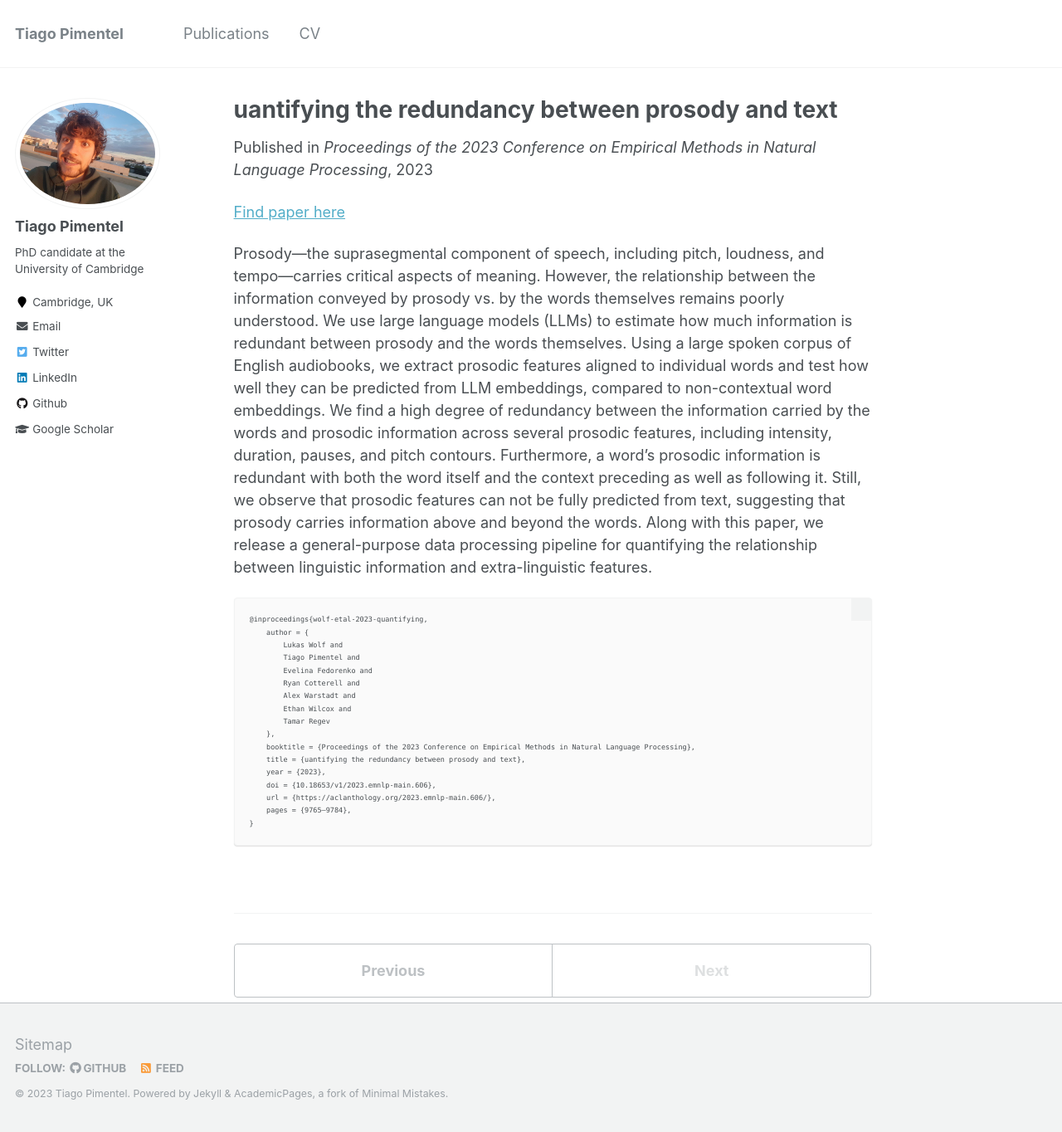
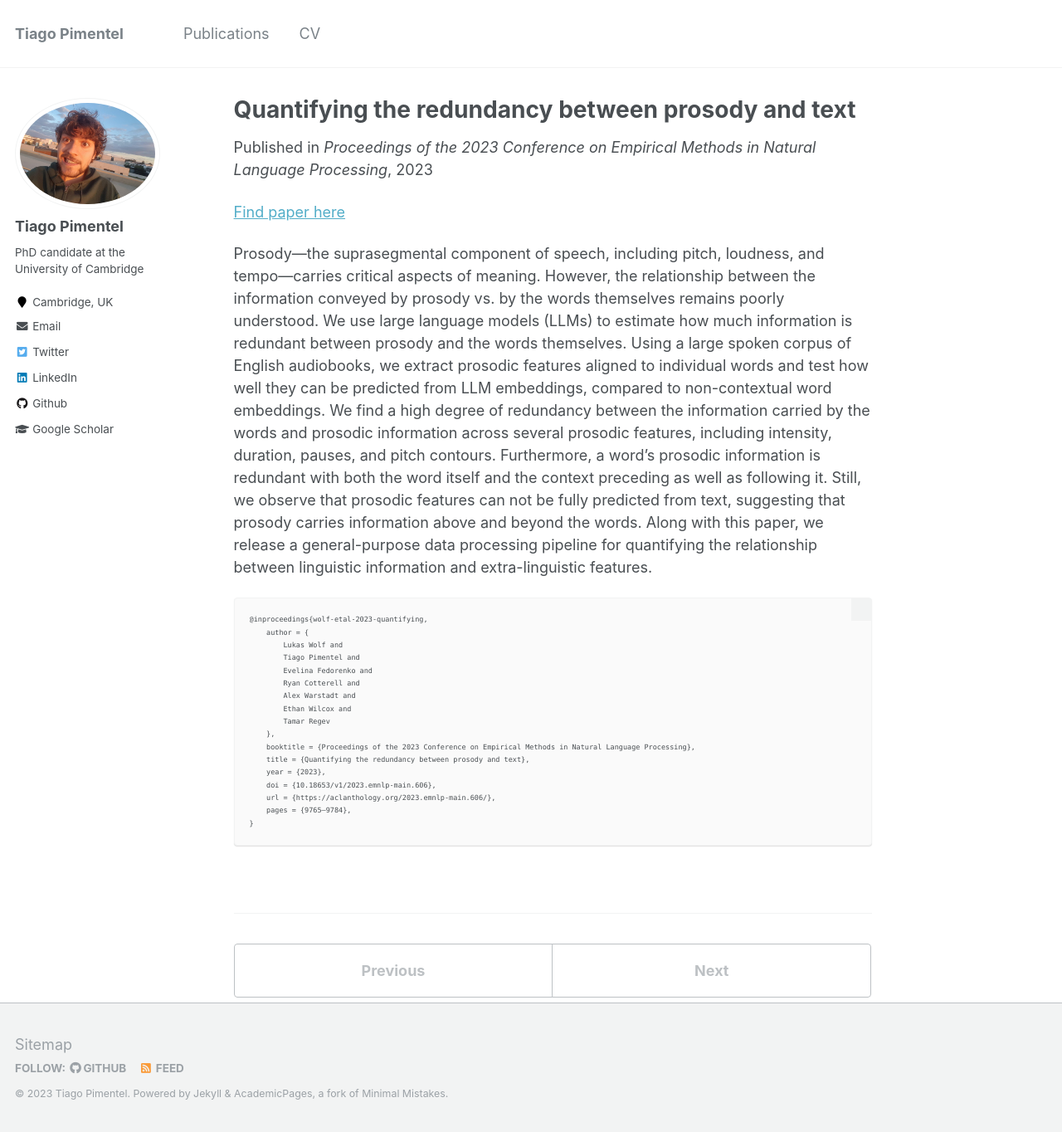
Before and after one commit to tpimentelms/tpimentelms.github.io, a Jekyll site: the page built from _publications/2023-12-08-wolf-etal-2023-quantifying.md, in a window 1280 px wide and 1364 px high. Shown: the whole window at 83% size. Built offline with Jekyll 4.4.1, drawn with Linux system fonts in a browser that asks for light colours.

Commit message:
Fix paper name

```diff
--- a/_publications/2023-12-06-wolf-etal-2023-quantifying.md
+++ b/_publications/2023-12-08-wolf-etal-2023-quantifying.md
@@ -1,9 +1,9 @@
 ---
-title: "uantifying the redundancy between prosody and text"
+title: "Quantifying the redundancy between prosody and text"
 collection: publications
 authors: "Lukas Wolf, <b>Tiago Pimentel</b>, Evelina Fedorenko, Ryan Cotterell, Alex Warstadt, Ethan Wilcox, Tamar Regev"
-permalink: /publication/2023-12-06-wolf-etal-2023-quantifying
-date: 2023-12-06
+permalink: /publication/2023-12-08-wolf-etal-2023-quantifying
+date: 2023-12-08
 venue: 'Proceedings of the 2023 Conference on Empirical Methods in Natural Language Processing'
 paperurl: 'https://aclanthology.org/2023.emnlp-main.606/'
 citation: 'Lukas Wolf, Tiago Pimentel, Evelina Fedorenko, Ryan Cotterell, Alex Warstadt, Ethan Wilcox, and Tamar Regev. 2023. Quantifying the redundancy between prosody and text. In Proceedings of the 2023 Conference on Empirical Methods in Natural Language Processing, pages 9765–9784, Singapore. Association for Computational Linguistics.'
@@ -25,7 +25,7 @@ Prosody—the suprasegmental component of speech, including pitch, loudness, and
         Tamar Regev
     },
     booktitle = {Proceedings of the 2023 Conference on Empirical Methods in Natural Language Processing},
-    title = {uantifying the redundancy between prosody and text},
+    title = {Quantifying the redundancy between prosody and text},
     year = {2023},
     doi = {10.18653/v1/2023.emnlp-main.606},
     url = {https://aclanthology.org/2023.emnlp-main.606/},
```
Also changed, not shown: _publications/2023-12-07-wilcox-etal-2023-language.md (renamed from _publications/2023-12-06-wilcox-etal-2023-language.md, +2 -2 lines), _publications/2023-12-09-opedal-etal-2023-generalized.md (renamed from _publications/2023-12-06-opedal-etal-2023-generalized.md, +2 -2 lines), markdown_generator/publications.tsv.
